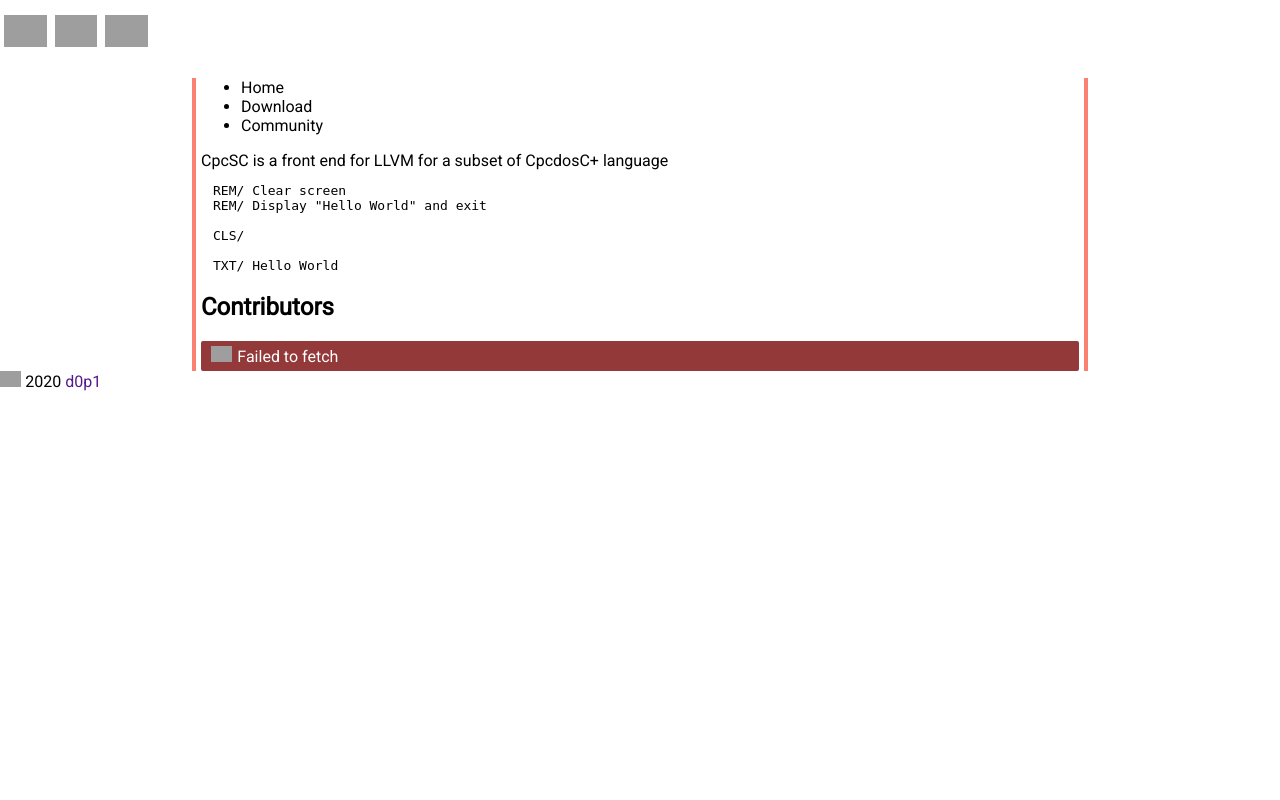
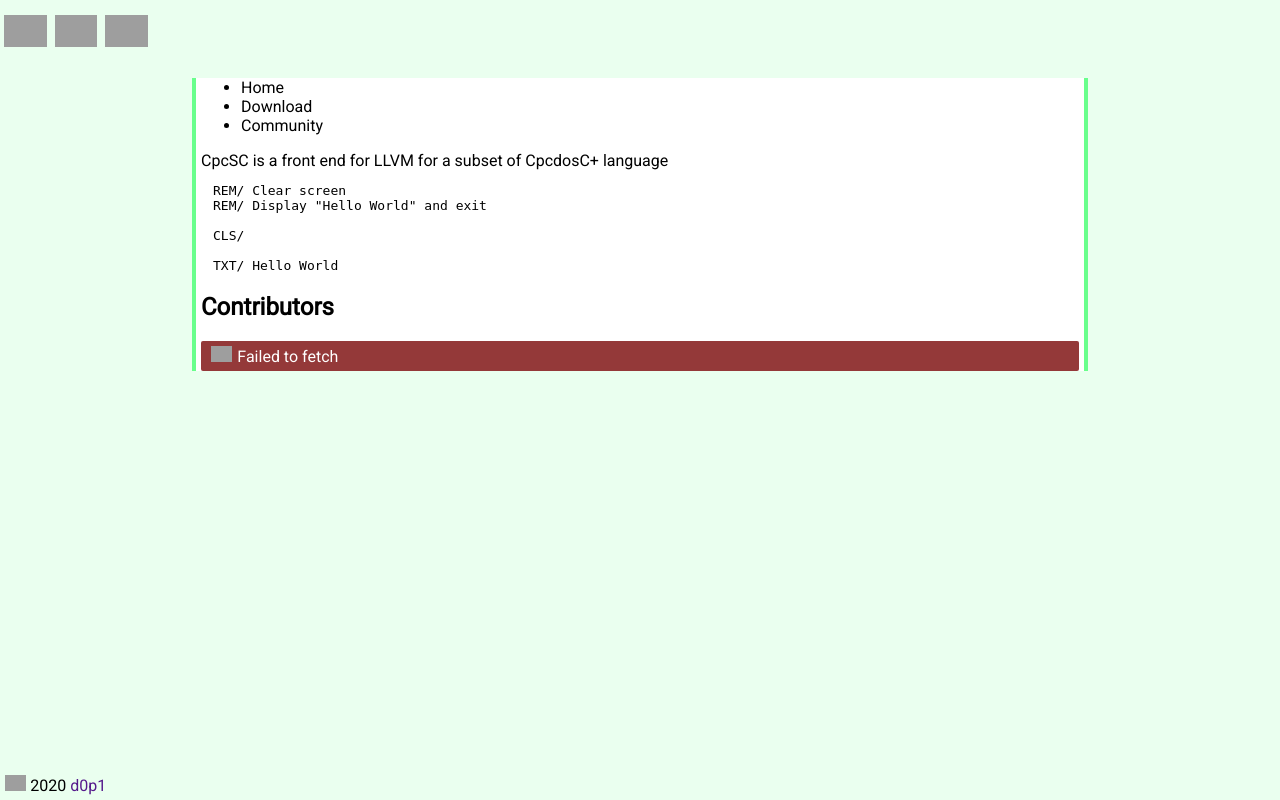
Before and after one commit to cpcs-compiler/cpcs-compiler.github.io, a Node project: template src/pages/index.njk in a window 1280 px wide. Run offline with Node 20 templates, Linux system fonts and the light colour scheme; the template is opened without the code that fills it, so the values that code supplies are empty; style sheets or scripts are compiled from the project's sources; some libraries are stand-ins or nearby versions; grey boxes are pictures that could not be loaded.

Commit message:
change base color

```diff
--- a/src/scss/style.scss
+++ b/src/scss/style.scss
@@ -1,4 +1,7 @@
 @import url('https://fonts.googleapis.com/css?family=Roboto&display=swap');
+
+$border-color: #69ff8c;
+$background-color: #eaffef;
 
 html, body {
     margin: 0;
@@ -6,41 +9,55 @@
 
 html {
     font-family: 'Roboto', sans-serif;
+    background-color: $background-color;
 }
 
-img.retromoji {
+img {
+    &.retromoji {
         image-rendering: crisp-edges;
         height: 32px;
+
+        &.mini {
+            height: 16px;
+        }
     }
 
-img.retromoji.mini {
-    height: 16px;
+    &.contributor {
+        border-left: 4px $border-color solid;
+        margin: 5px;
+        height: 96px;
+
+        &:hover {
+            transform: rotate(-8deg);
+            -webkit-transform: rotate(-8deg);
+            -moz-transform: rotate(-8deg);
+            -o-transform: rotate(-8deg);
+        }
+    }
 }
 
 a {
     text-decoration: none;
-}
 
-a img.retromoji{
+    img.retromoji {
         float: left;
         margin: 15px 4px;
         transition: margin 0.5s ease-out;
         -webkit-transition: margin 0.5s ease-out;
         -moz-transition: margin 0.5s ease-out;
         -o-transition: margin 0.5s ease-out;
-}
 
-a img.retromoji:hover {
+        &:hover {
             margin-top: 2px;
         }
-
-a.disabled
-{
+    }
+    &.disabled {
         img {
             filter: grayscale(1);
 
             &:hover {
                 margin-top: 15px;
+            }
         }
     }
 }
@@ -61,36 +78,30 @@
 }
 
 main {
+    background-color: white;
     margin: 0 15%;
     padding: 0 5px;
-    border-left: 4px solid salmon;
-    border-right: 4px solid salmon;
+    border-left: 4px solid $border-color;
+    border-right: 4px solid $border-color;
 }
 
 .highlight {
     padding: 0 12px;
 }
 
-img.contributor {
-    border-left: 4px salmon solid;
-    margin: 5px;
-    height: 96px;
-}
-
-img.contributor:hover {
-    transform: rotate(-8deg);
-    -webkit-transform: rotate(-8deg);
-    -moz-transform: rotate(-8deg);
-    -o-transform: rotate(-8deg);
-}
-
-div.error {
+.error {
     padding: 5px;
     color: white;
     background-color: rgb(148, 57, 57);
     border-radius: 2px;
+
+    img {
+        margin: 0 5px;
+    }
 }
 
-div.error img {
-    margin: 0 5px;
+footer {
+    position: fixed;
+    bottom: 0;
+    margin: 5px;
 }
```
Lines whose indentation alone changed are shown as unchanged.
